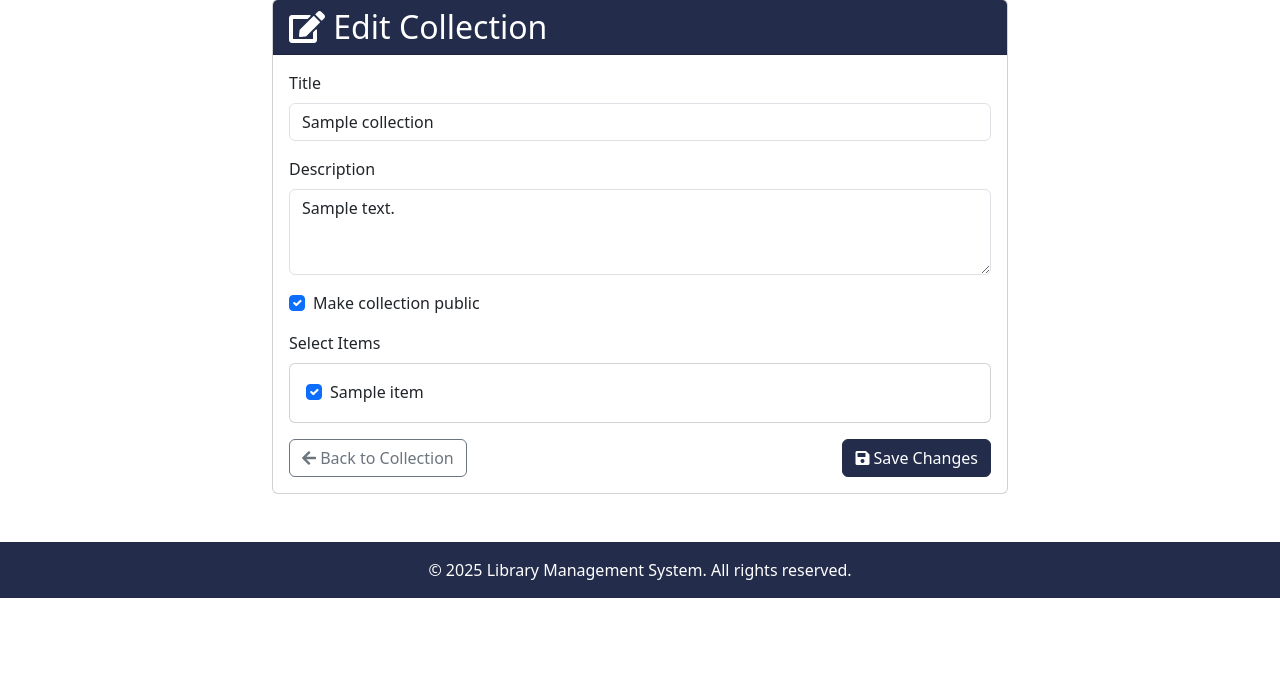
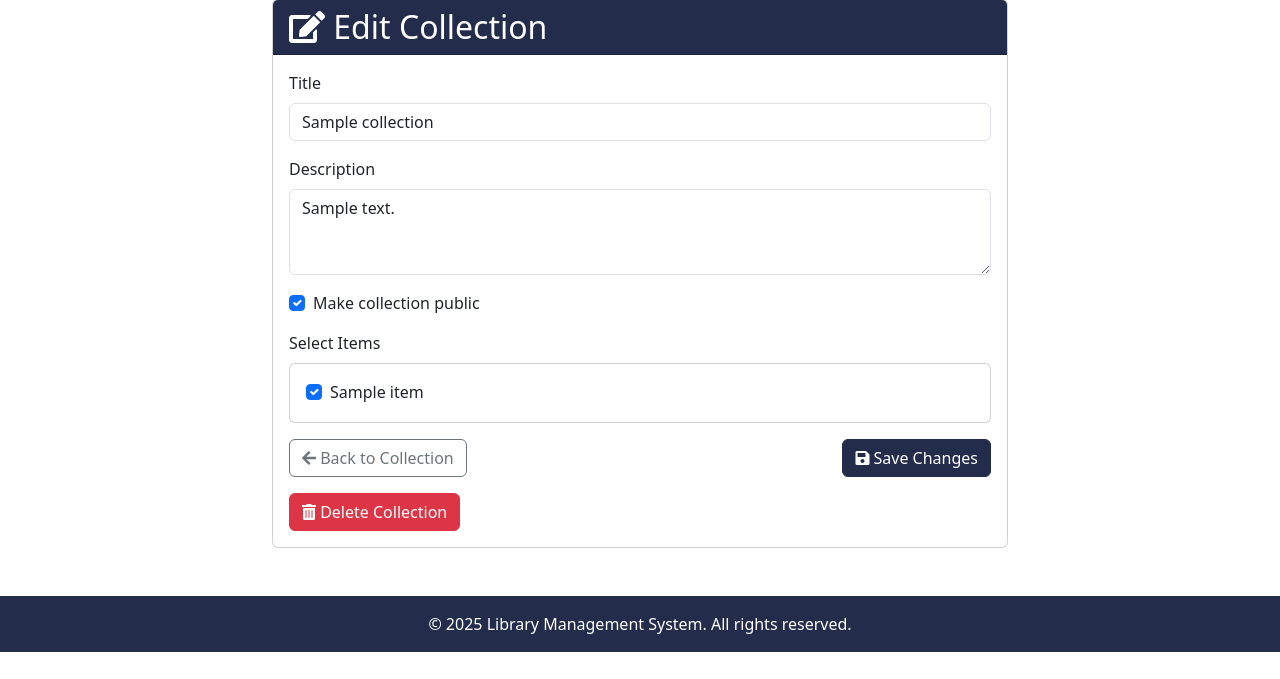
Before and after one commit to KabirSuri/music-instrument-lending-app, a Django app: page /collections/1/edit/ in a window 1280 px wide. Shown: the part 121-800 px from the top of the page. Run offline with Django 5.2, Linux system fonts and the light colour scheme; a user stored in the database is signed in; tables that the repository leaves empty hold one stand-in row (values such as "Sample post").

Commit message:
Librarians can now delete collections

```diff
--- a/mysite/urls.py
+++ b/mysite/urls.py
@@ -45,6 +45,8 @@ urlpatterns = [
     path('collections/create/', views.create_collection, name='create-collection'),
     path('collections/<int:collection_id>/', views.collection_detail, name='collection-detail'),
     path('collections/<int:collection_id>/edit/', views.edit_collection, name='edit-collection'),
+    path('collections/<int:collection_id>/delete/', views.delete_collection, name='delete-collection'),
+
 ]
 
 if settings.DEBUG:
--- a/mysite/views.py
+++ b/mysite/views.py
@@ -192,18 +192,20 @@ def edit_item(request, item_id):
 
 @login_required
 def delete_item(request, item_id):
+    """Delete an existing item."""
+    if not request.user.profile.is_librarian:
+        messages.error(request, "Only librarians can delete items.")
+        return redirect('catalog')
+
     item = get_object_or_404(Item, id=item_id)
 
-    if not request.user.profile.is_librarian:
-        messages.error(request, "You don't have permission to delete this item.")
-        return redirect('item_detail', item_id=item_id)
+    if request.method == 'POST':
+        item_title = item.title  # Save title before deletion for messaging
+        item.delete()
+        messages.success(request, f"Item '{item_title}' deleted successfully!")
+        return redirect('catalog')  # Adjust if your item list URL is different
 
-    if request.method == 'POST':
-        item.delete()
-        messages.success(request, "Item deleted successfully.")
-        return redirect('catalog')  # or wherever you want to redirect after deletion
-
-    return redirect('item_detail', item_id=item_id)
+    return redirect('item_detail', item_id=item.id)
 
 def catalog_view(request):
     """Display the catalog of all items with search functionality."""
@@ -323,3 +325,19 @@ def edit_collection(request, collection_id):
         'collection': collection,
         'items': items
     })
+
+def delete_collection(request, collection_id):
+    """Delete an existing collection."""
+    if not request.user.profile.is_librarian:
+        messages.error(request, "Only librarians can delete collections.")
+        return redirect('catalog')
+
+    collection = get_object_or_404(Collection, id=collection_id)
+
+    if request.method == 'POST':
+        collection_title = collection.title  # Store for message before deletion
+        collection.delete()
+        messages.success(request, f"Collection '{collection_title}' deleted successfully!")
+        return redirect('collections')  # Adjust if your collections list URL is different
+
+    return redirect('collection-detail', collection_id=collection.id)
--- a/templates/collections/edit_collection.html
+++ b/templates/collections/edit_collection.html
@@ -66,9 +66,20 @@
                             </button>
                         </div>
                     </form>
+                    <form method="post" action="{% url 'delete-collection' collection.id %}" onsubmit="return confirmDelete();" class="mt-3">
+                        {% csrf_token %}
+                        <button type="submit" class="btn btn-danger">
+                            <i class="fas fa-trash-alt"></i> Delete Collection
+                        </button>
+                    </form>
                 </div>
             </div>
         </div>
     </div>
 </div>
+<script>
+    function confirmDelete() {
+        return confirm("Are you sure you want to delete this collection? This action cannot be undone.");
+    }
+ </script>
 {% endblock %}
--- a/templates/edit_item.html
+++ b/templates/edit_item.html
@@ -68,5 +68,5 @@
     function confirmDelete() {
         return confirm("Are you sure you want to delete this item? This action cannot be undone.");
     }
-    </script>
+</script>
 {% endblock %}
```
